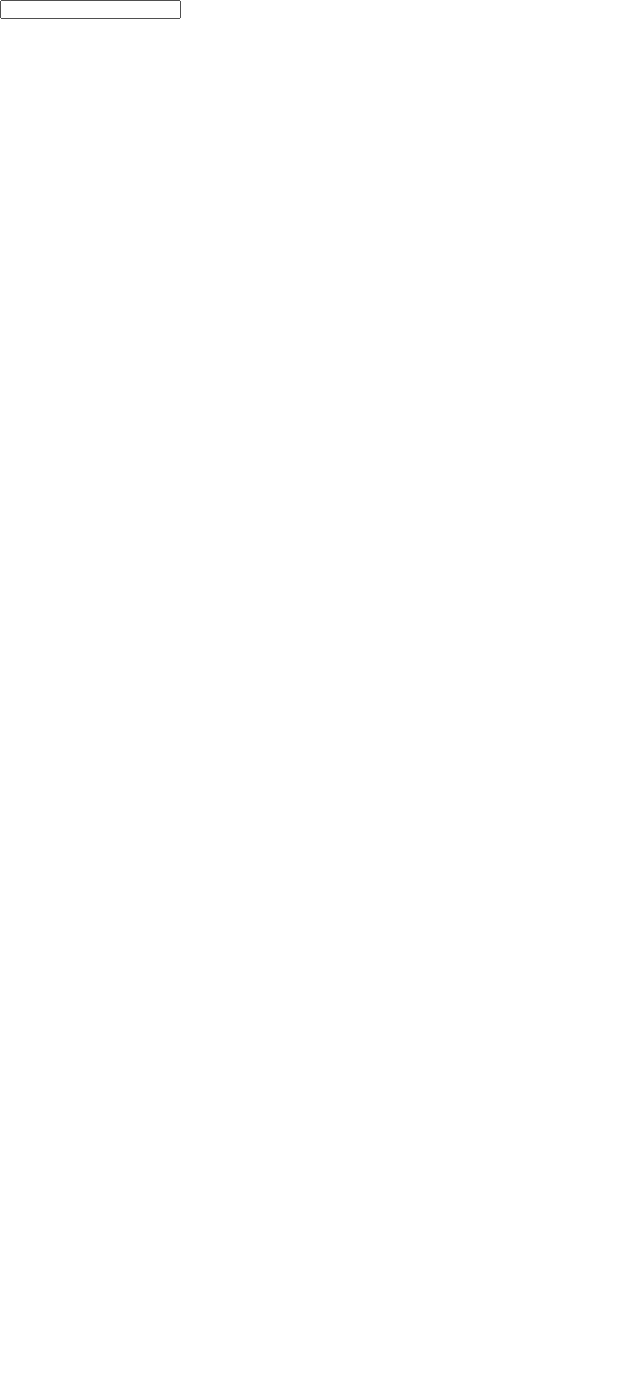
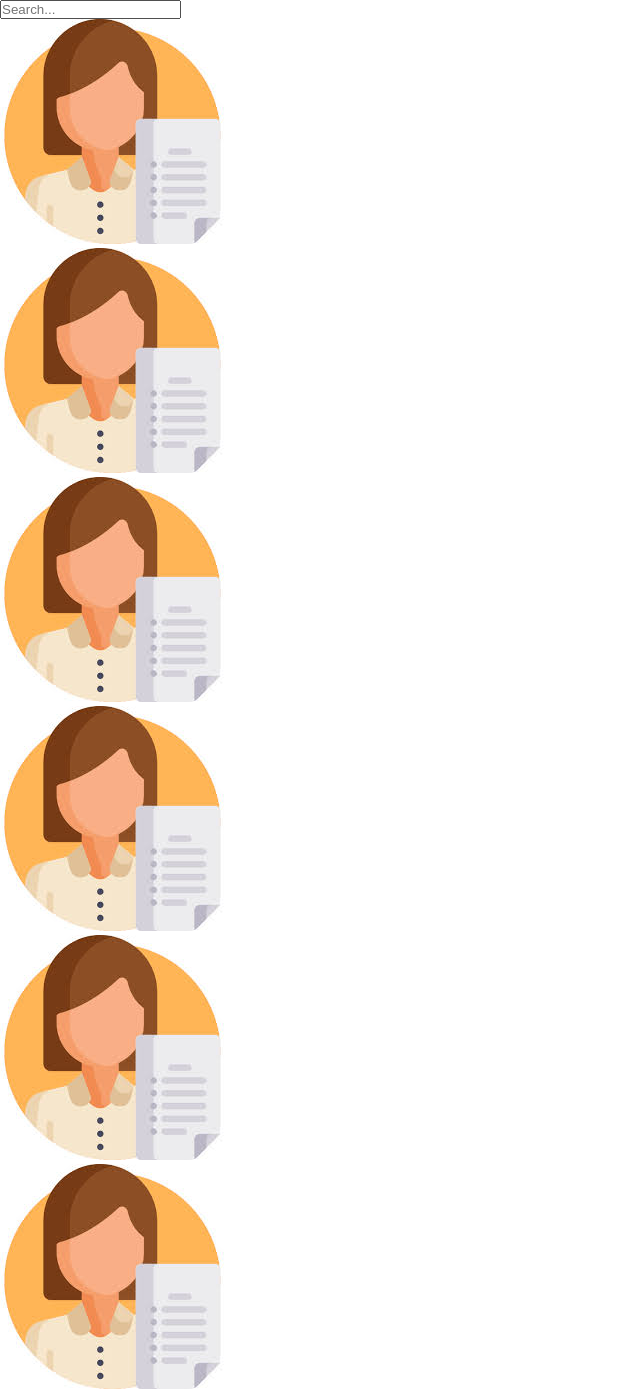
Before and after one commit to Salasevicius/chat-ui-tp1, a plain HTML site: page index.html in a window 1280 px wide. Shown: the whole page, without its empty margins (0-640 px from the left). Before the commit the page ends 800 px from the top, so only its background shows below. Drawn offline with Linux system fonts and the light colour scheme.

Commit message:
Se incorpora la imagen avatar.jpeg y se crean las clases para ul(contact-list), li(contact) y para el input(search)

```diff
--- a/index.html
+++ b/index.html
@@ -11,45 +11,45 @@
 <body>
   <section>
     <aside>
-      <input type="text">
-      <ul>
-        <li>
-          <img src="" alt="">
+      <input type="search" placeholder="Search..." class="search">
+      <ul class="contact-list">
+        <li class="contact">
+          <img src="/assets/avatar.jpeg" alt="imagen de contacto">
           <div>
             <h4></h4>
             <p></p>
           </div>
         </li>
         <li>
-          <img src="" alt="">
+          <img src="/assets/avatar.jpeg" alt="Imagen de contacto">
           <div>
             <h4></h4>
             <p></p>
           </div>
         </li>
         <li>
-          <img src="" alt="">
+          <img src="/assets/avatar.jpeg" alt="Imagen de contacto">
           <div>
             <h4></h4>
             <p></p>
           </div>
         </li>
         <li>
-          <img src="" alt="">
+          <img src="/assets/avatar.jpeg" alt="Imagen de contacto">
           <div>
             <h4></h4>
             <p></p>
           </div>
         </li>
         <li>
-          <img src="" alt="">
+          <img src="/assets/avatar.jpeg" alt="Imagen de contacto">
           <div>
             <h4></h4>
             <p></p>
           </div>
         </li>
         <li>
-          <img src="" alt="">
+          <img src="/assets/avatar.jpeg" alt="Imagen de contacto">
           <div>
             <h4></h4>
             <p></p>
```
Also changed, not shown: assets/avatar.jpeg (added).
